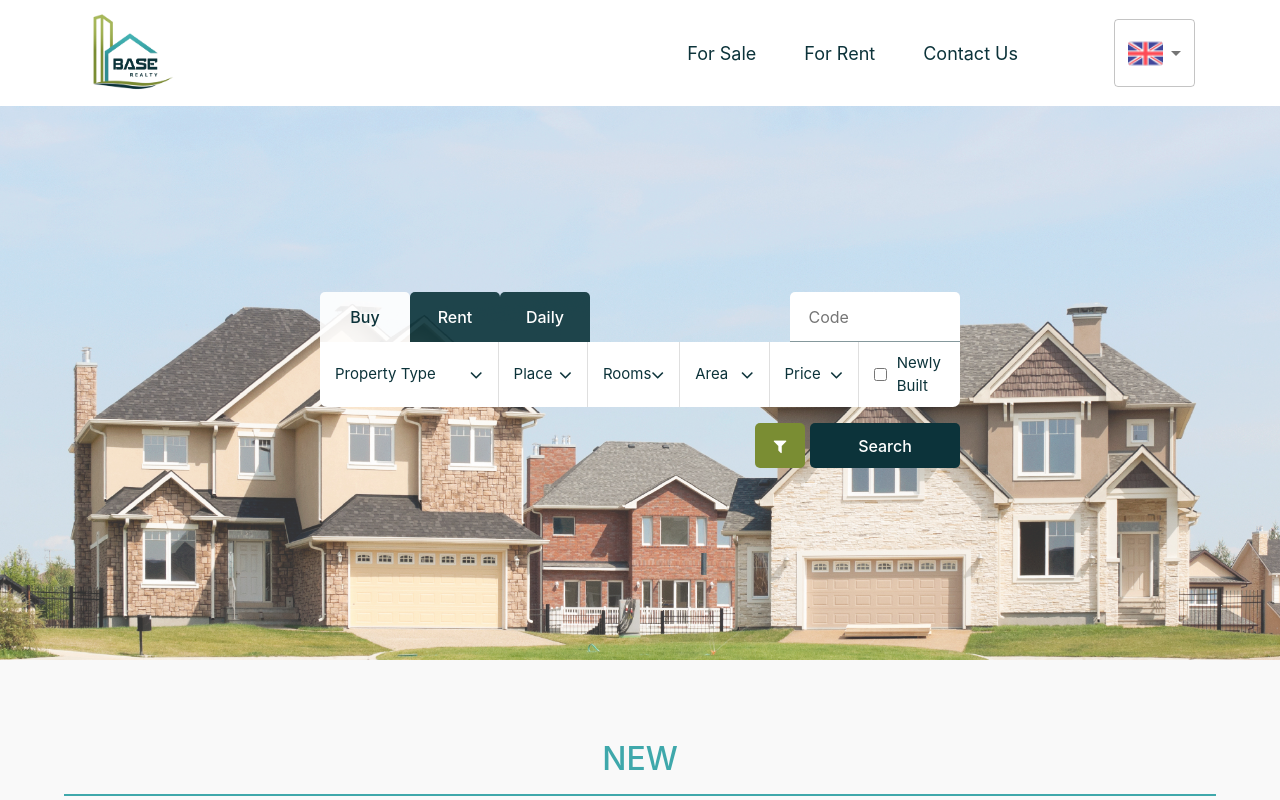
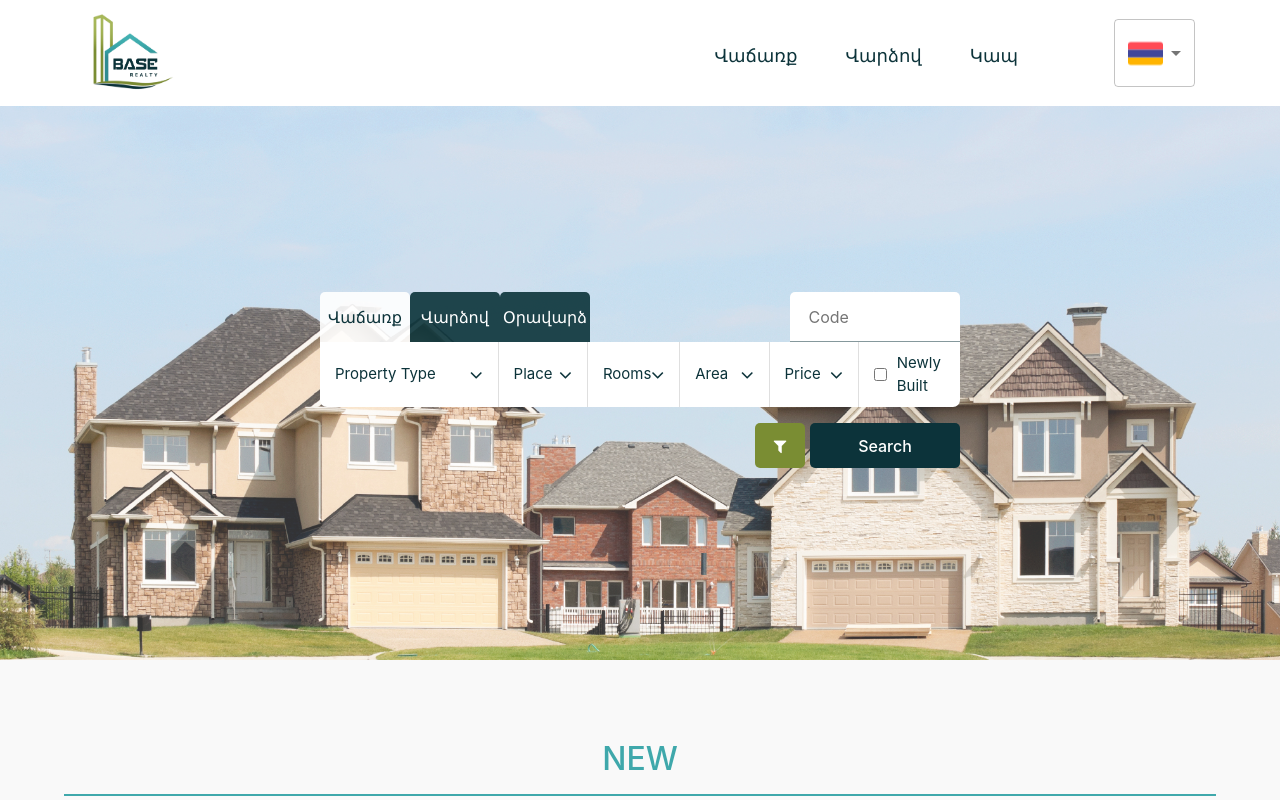
Before and after one commit to AbAyvazyan/baseRealty, a React (Create React App) app: page / in a window 1280 px wide. Shown: the top 800 px of the page. Built offline with nearby package versions, Linux system fonts and the light colour scheme.

Commit message:
little changes

```diff
--- a/src/Components/AppBar/AppBar.tsx
+++ b/src/Components/AppBar/AppBar.tsx
@@ -62,7 +62,7 @@ const AppBar = () =>{
                     <NavLink to="/" onClick={routeClickHandler}><img src={menuLogo} width='90' height='90'/></NavLink>
                     <Navbar.Toggle aria-controls="basic-navbar-nav" />
                     <Navbar.Collapse id="basic-navbar-nav">
-                        <Nav className="ml-auto mr-5 ">
+                        <Nav className="ml-auto mr-5 mt-3 mb-3">
 
 
                             {categories.map((item,index)=>{
@@ -70,7 +70,7 @@ const AppBar = () =>{
                                                 onClick={routeClickHandler}
                                                 style={({ isActive }) =>
                                                     isActive ? activeStyle : simpleStyle
-                                                }  key={index} className={'nav_categories mr-5'}>{t(item.categoryName)}</NavLink>
+                                                }  key={index} className={'nav_categories mr-5 mt-1'}>{t(item.categoryName)}</NavLink>
                             })}
 
 
@@ -78,7 +78,9 @@ const AppBar = () =>{
                     </Navbar.Collapse>
                     <Languages/>
                 </Container>
+
             </Navbar>
+
          </header>
     );
 }
--- a/src/Components/Languages/Languages.tsx
+++ b/src/Components/Languages/Languages.tsx
@@ -60,7 +60,7 @@ const Languages = () => {
     const classes = useStyles
 
 
-    const [country, setCountry] = React.useState(English);
+    const [country, setCountry] = React.useState(Armenian);
     const [open, setOpen] = React.useState(false);
 
 
@@ -74,8 +74,6 @@ const Languages = () => {
             singleCountry.src === language && i18n.changeLanguage(singleCountry.value)
         })
     };
-
-    console.log(country)
 
     const handleClose = () => {
         setOpen(false);
--- a/src/Components/Translations/en.json
+++ b/src/Components/Translations/en.json
@@ -103,7 +103,7 @@
   "Security":"Security",
   "Loggia":"Loggia",
   "Attic":"Attic",
-  "Heated_loor":"Heated floor",
+  "Heated_floor":"Heated floor",
   "Metro":"Metro",
   "Fenced":"Fenced",
   "Technics":"Technics"
--- a/src/i18n.ts
+++ b/src/i18n.ts
@@ -18,7 +18,7 @@ const resources = {
 
 i18n.use(initReactI18next).init({
     resources,
-    lng: "en",
+    lng: "hy",
     interpolation: {
         escapeValue: false,
     },
```
